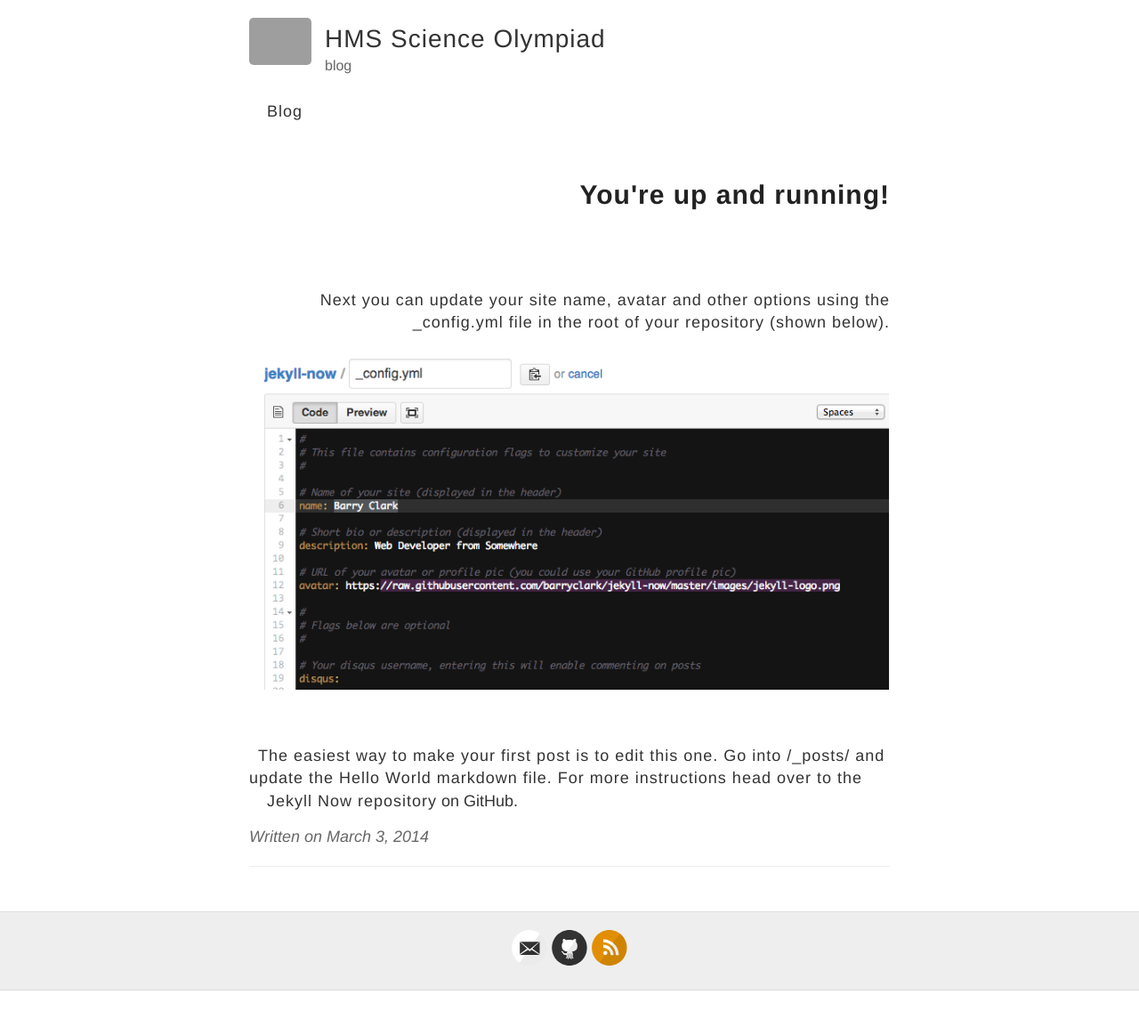
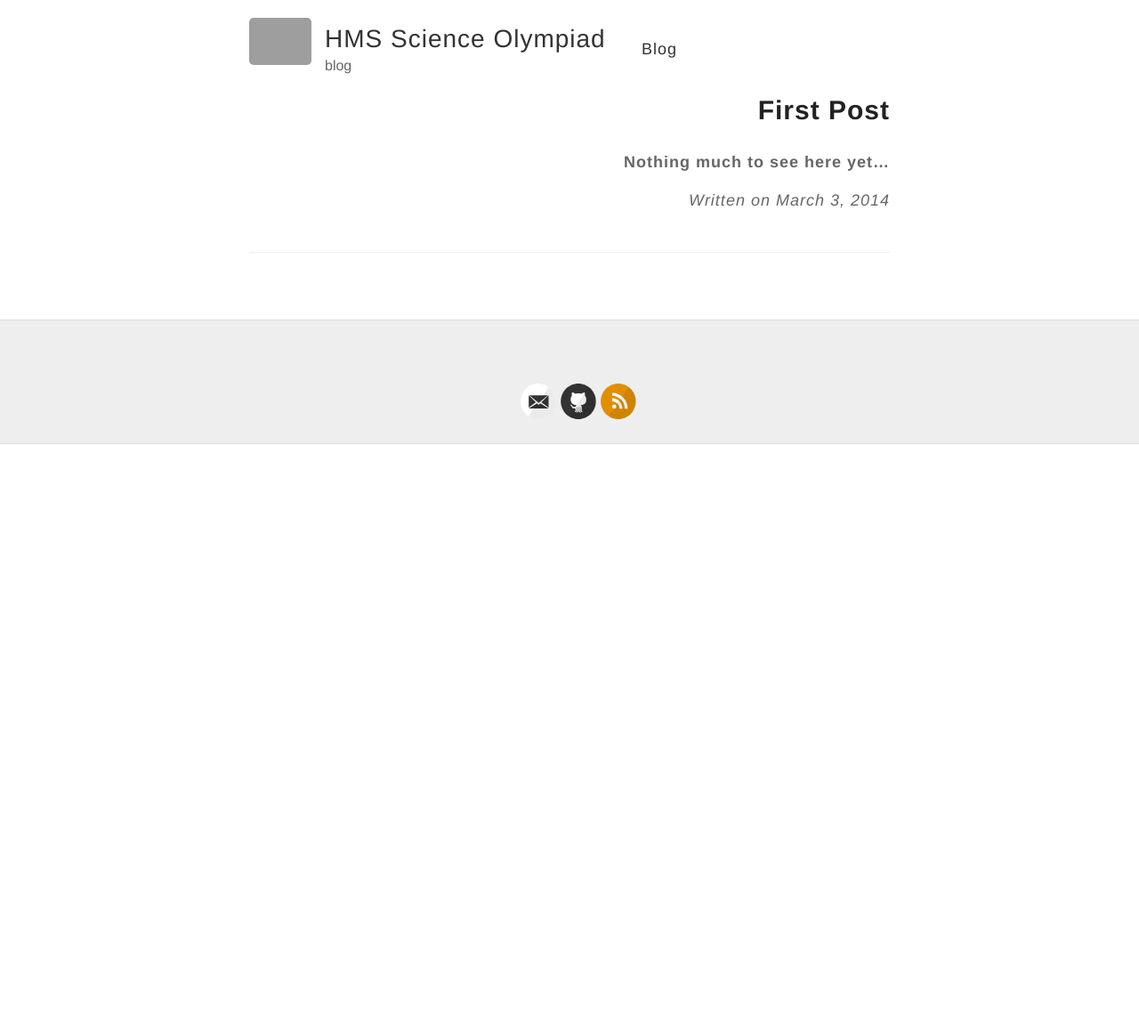
Before and after one commit to HMSSO/scioly-blog, a Jekyll site: the page built from _posts/2014-3-3-Hello-World.md, in a window 1280 px wide. Shown: the whole page at 89% size. Built offline with Jekyll 4.4.1, drawn with Linux system fonts in a browser that asks for light colours; after the commit the page ends 900 px from its top, so only the background shows below that; grey boxes are pictures that could not be loaded.

Commit message:
Update 2014-3-3-Hello-World.md

```diff
--- a/_posts/2014-3-3-Hello-World.md
+++ b/_posts/2014-3-3-Hello-World.md
@@ -1,10 +1,5 @@
 ---
 layout: post
-title: You're up and running!
+title: First Post
 ---
-
-Next you can update your site name, avatar and other options using the _config.yml file in the root of your repository (shown below).
-
-![_config.yml]({{ site.baseurl }}/images/config.png)
-
-The easiest way to make your first post is to edit this one. Go into /_posts/ and update the Hello World markdown file. For more instructions head over to the [Jekyll Now repository](https://github.com/barryclark/jekyll-now) on GitHub.
+#### Nothing much to see here yet...
```
